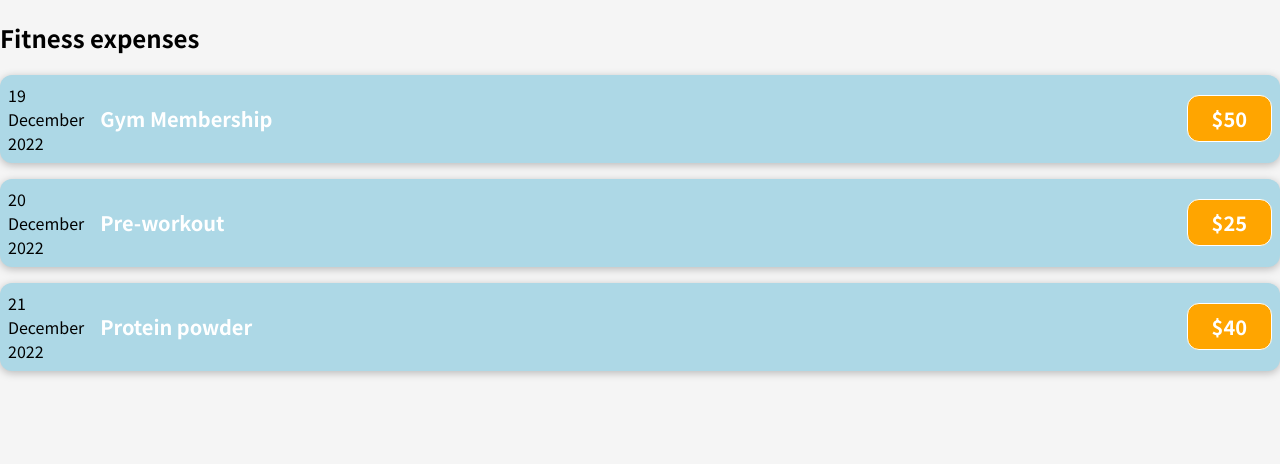
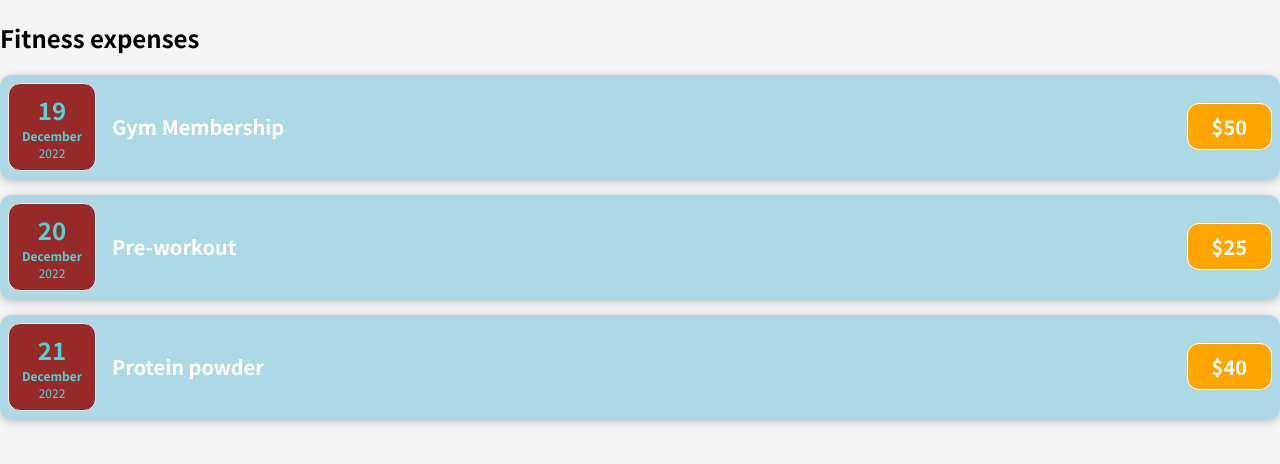
Before and after one commit to NikolaSirakov2/REACT-PROJECT, a JavaScript app in the folder 01-starting-setup/: page / in a window 1280 px wide. Shown: the top 464 px of the page. Built offline with nearby package versions, Linux system fonts and the light colour scheme.

Commit message:
new structure

```diff
--- /dev/null
+++ b/01-starting-setup/src/components/ExpenseDate.css
@@ -0,0 +1,26 @@
+.expense-date {
+    display: flex;
+    flex-direction: column;
+    width: 5.5rem;
+    height: 5.5rem;
+    border: 1px solid #ececec;
+    background-color: #972929;
+    color: rgb(79, 213, 213);
+    border-radius: 12px;
+    align-items: center;
+    justify-content: center;
+  }
+
+  .expense-date__month {
+    font-size: 0.75rem;
+    font-weight: bold;
+  }
+
+  .expense-date__year {
+    font-size: 0.75rem;
+  }
+
+  .expense-date__day {
+    font-size: 1.5rem;
+    font-weight: bold;
+  }
--- /dev/null
+++ b/01-starting-setup/src/components/ExpenseDate.js
@@ -0,0 +1,17 @@
+import './ExpenseDate.css';
+
+function ExpenseDate(props){
+    const month = props.date.toLocaleString("en-US", { month: "long" });
+  const day = props.date.toLocaleString("en-US", { day: "2-digit" });
+  const year = props.date.getFullYear();
+
+  return (
+    <div className='expense-date'>
+        <div className='expense-date__day'>{day}</div>
+        <div className='expense-date__month'>{month}</div>
+        <div className='expense-date__year'>{year}</div>
+      </div>
+  )
+}
+
+export default ExpenseDate;
--- a/01-starting-setup/src/components/ExpenseItem.js
+++ b/01-starting-setup/src/components/ExpenseItem.js
@@ -1,17 +1,12 @@
+import ExpenseDate from "./ExpenseDate";
 import "./ExpenseItem.css";
 
 function ExpenseItem(props) {
-  const month = props.date.toLocaleString("en-US", { month: "long" });
-  const day = props.date.toLocaleString("en-US", { day: "2-digit" });
-  const year = props.date.getFullYear();
+
 
   return (
     <div className="expense-item">
-      <div>
-        <div>{day}</div>
-        <div>{month}</div>
-        <div>{year}</div>
-      </div>
+      <ExpenseDate date={props.date} />
       <div className="expense-item__description">
         <h2>{props.title}</h2>
         <div className="expense-item__price">${props.amount}</div>
```
Also changed, not shown: 01-starting-setup/src/components/Expenses.css (added, +9 -0 lines), 01-starting-setup/src/components/Expenses.js (added, +25 -0 lines).
